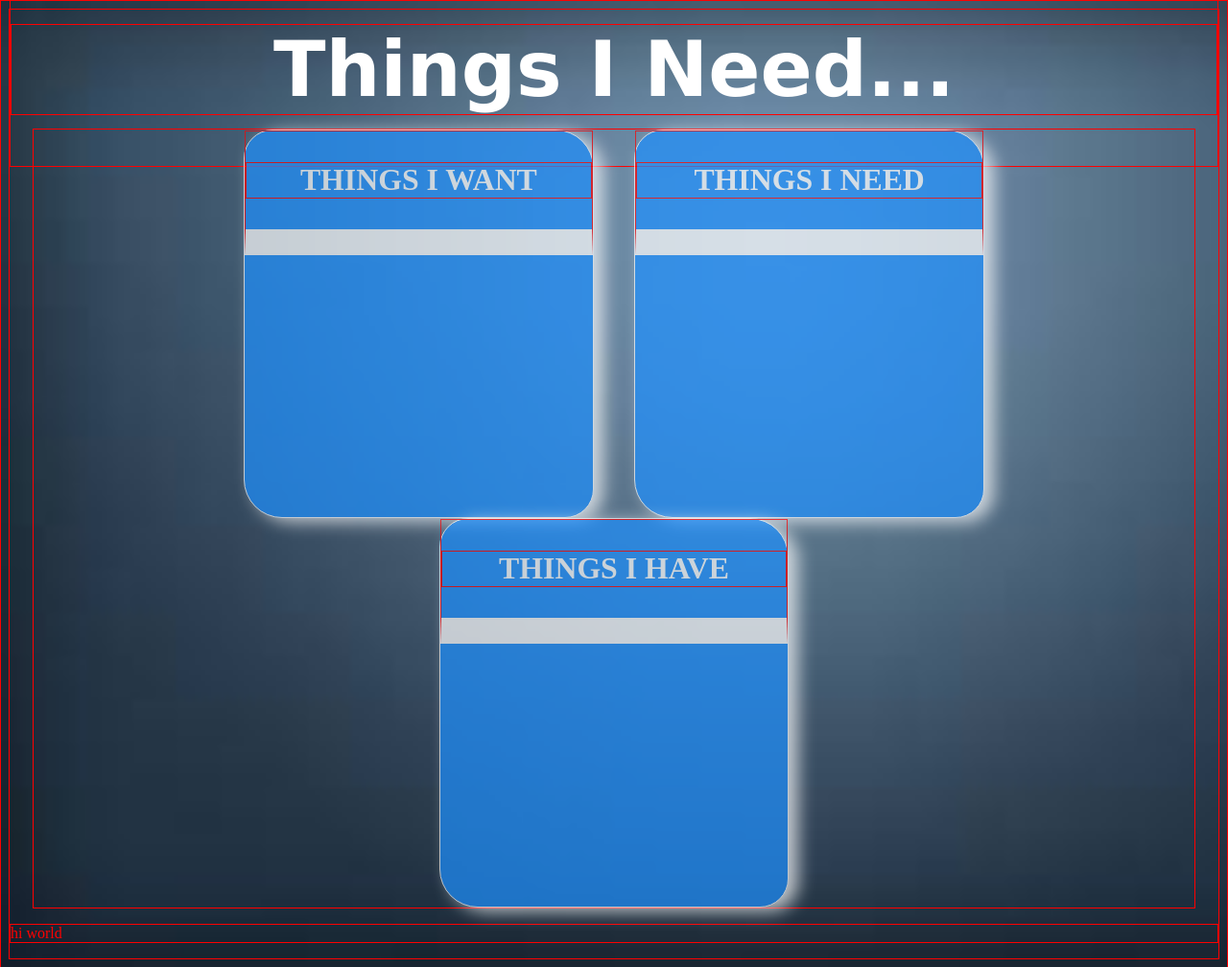
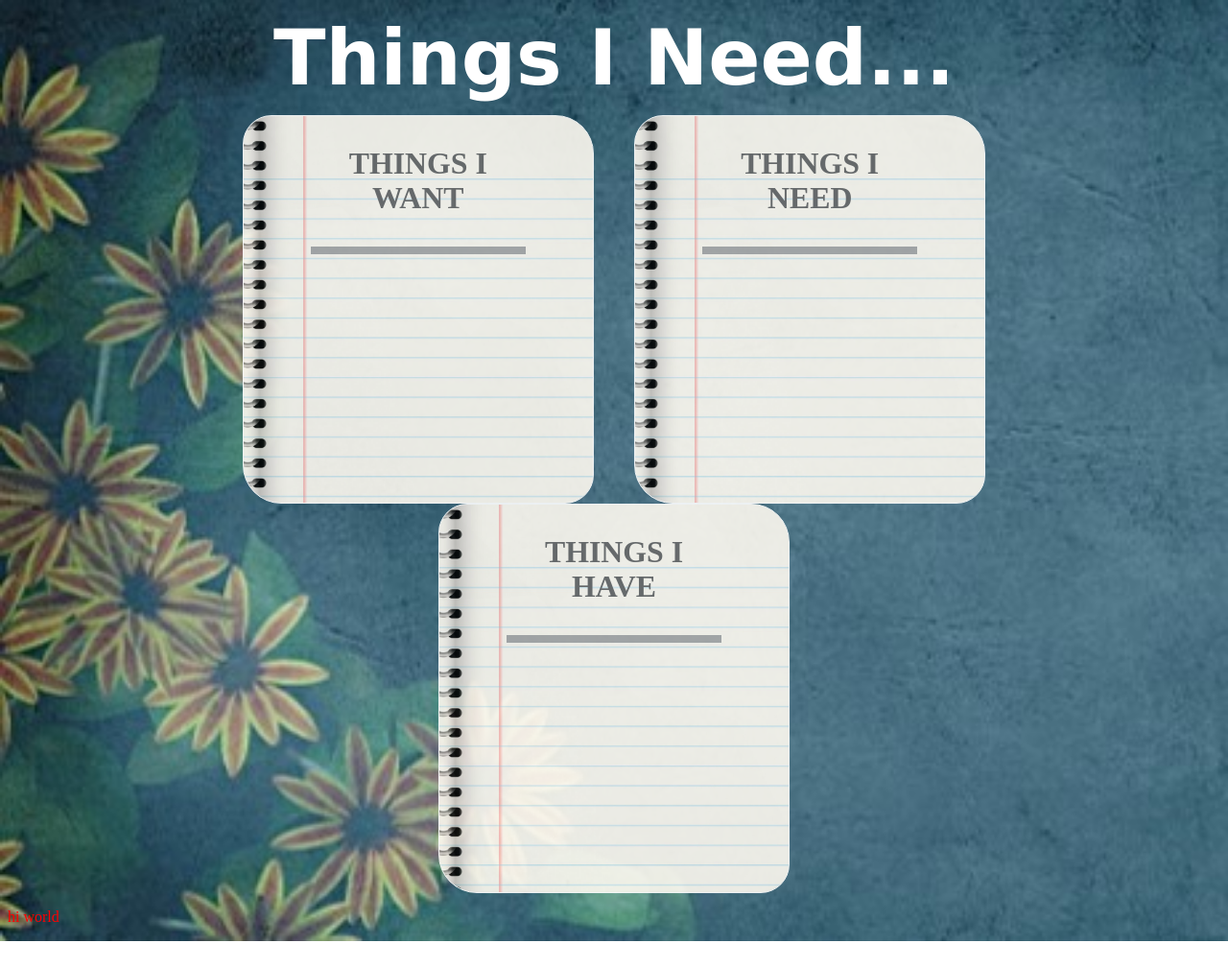
Before and after one commit to KenyonBlue/shopping-list, a plain HTML site: page index.html in a window 1280 px wide. Shown: the whole page at 96% size. After the commit the page ends 981 px from the top, so only its background shows below. Drawn offline with Linux system fonts and the light colour scheme.

Commit message:
added custom background and div images

```diff
--- a/css/style.css
+++ b/css/style.css
@@ -1,9 +1,9 @@
-* {
+ /* * {
      border: 1px solid red;
-}
+ }*/
 
  body {
-    background-image: url("../images/background-blue-gradient.jpg");
+     background-image: url("../images/flowers-2.jpg");
      background-size: cover;
      background-repeat: no-repeat;
  }
@@ -36,14 +36,16 @@ p {
      width: 30%;
      display: inline-block;
      margin: 0 1em;
-    color: white;
+     color: dimgray;
      font-size: 1.2rem;
      max-width: 30%;
      border: .1em solid white;
      border-radius: 30px 40px;
-    background-color: dodgerblue;
-    box-shadow: 10px 4px 18px 0px;
-    opacity: 0.7;
+     background-image: url("../images/paper.jpg");
+     background-size: cover;
+     /*background-color: dimgrey;
+    box-shadow: 10px 4px 18px 0px;*/
+     opacity: 0.9;
      height: 21em;
  }
 
@@ -51,6 +53,6 @@ p {
  .things .things-i-need-title,
  .things .things-i-have-title {
      font-size: 1.7rem;
-    margin: 0 auto;
-    border-bottom: 1em solid white;
+     margin: 0 70px;
+     border-bottom: .3em solid darkgrey;
  }
```
Also changed, not shown: images/background-purple-paper.png (added), images/flowers-2.jpg (added), images/flowers-one.png (added), images/paper.jpg (added), 1 other file. Lines whose indentation alone changed are shown as unchanged.
